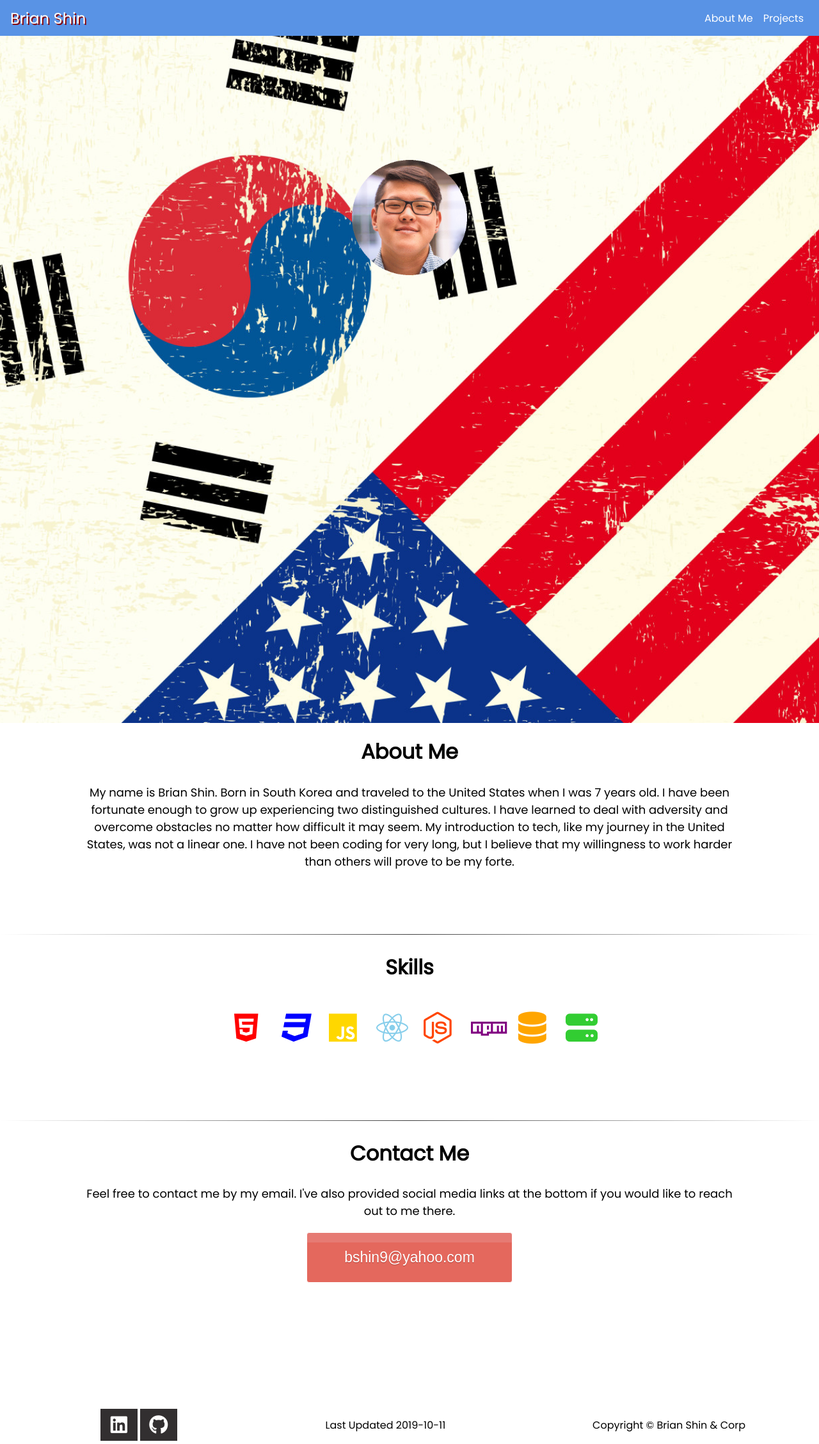
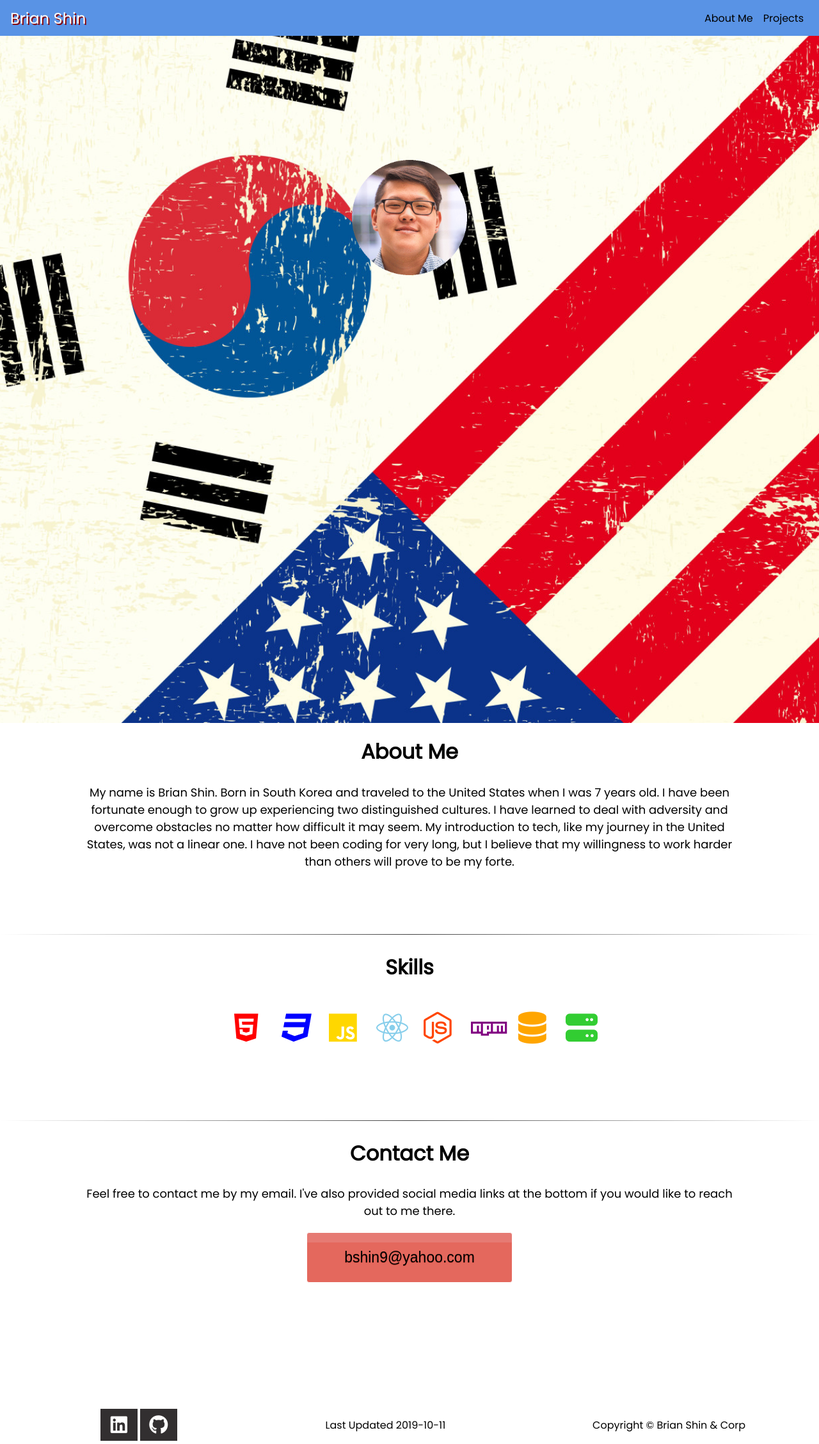
Before and after one commit to bshin9/Portfolio, a React (Create React App) app: page / in a window 1280 px wide. Shown: the whole page at 64% size. Built offline with nearby package versions, Linux system fonts and the light colour scheme.

Commit message:
changed button colors

```diff
--- a/src/Components/AboutMe/About.css
+++ b/src/Components/AboutMe/About.css
@@ -136,7 +136,7 @@ hr {
 	border:1px solid #ffffff;
 	display:inline-block;
 	cursor:pointer;
-	color:#ffffff;
+	color:#000;
 	font-family:Arial;
 	font-size:23px;
 	padding:25px 58px;
--- a/src/Components/Toolbar/Toolbar.css
+++ b/src/Components/Toolbar/Toolbar.css
@@ -45,13 +45,13 @@
 }
 
 .toolbar_navigation-items a {
-  color: #fff;
+  color: #000;
   text-decoration: none;
 }
 
 .toolbar_navigation-items a:hover,
 .toolbar_navigation-items a:active {
-  color: #b32134;
+  color: #000;
 }
 
 @media (max-width: 768px) {
```
